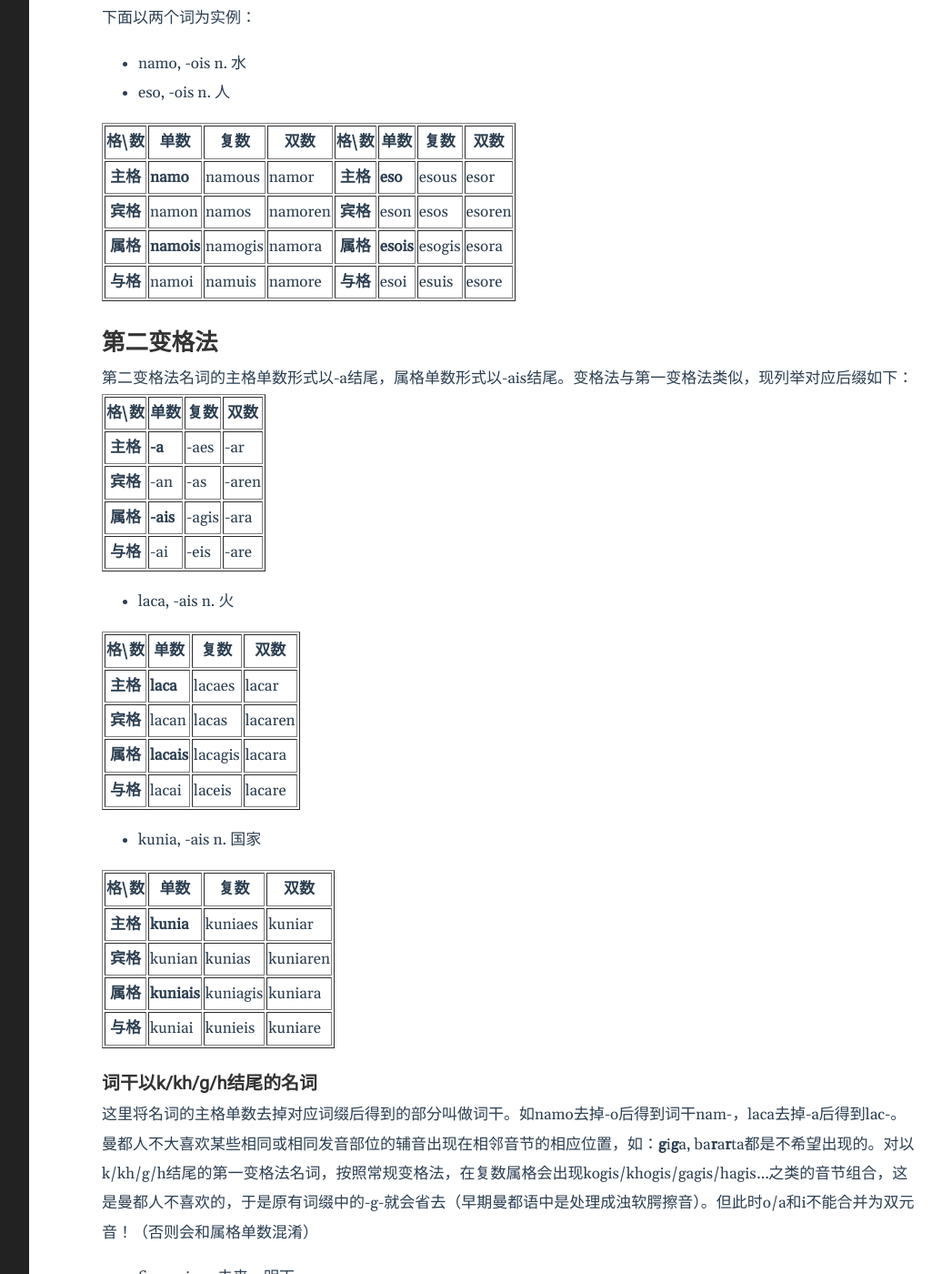
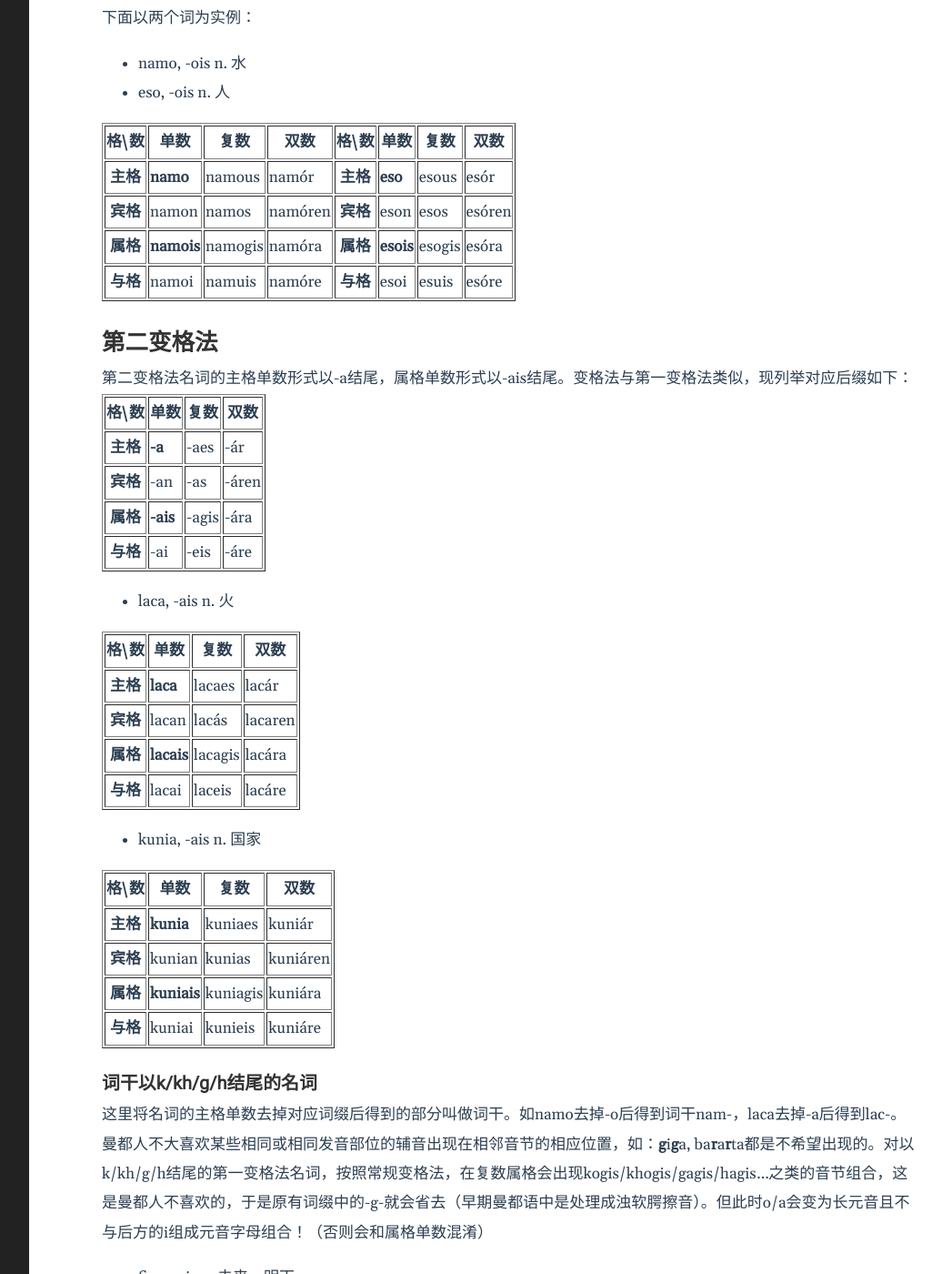
Before and after one commit to WenNianshuo/WenNianshuo.github.io, a Jekyll site: the page built from _posts/2022-01-10-2. 名词的数和格；名词的第一、第二变格法.md, in a window 1280 px wide and 1400 px high, scrolled down 1016 px. Shown: the whole window at 91% size, without its empty margins (188-1224 px from the left). Built offline with Jekyll 4.4.1, drawn with Linux system fonts in a browser that asks for light colours; some of the changed text lies outside the part shown.

Commit message:
Update 2022-01-10-2. 名词的数和格；名词的第一、第二变格法.md

```diff
--- a/_posts/2022-01-10-2. 名词的数和格；名词的第一、第二变格法.md
+++ b/_posts/2022-01-10-2. 名词的数和格；名词的第一、第二变格法.md
@@ -94,41 +94,41 @@ tags:
     <th>主格</th>
     <td><b>namo</b></td>
     <td>namous</td>
-    <td>namor</td>
+    <td>namór</td>
     <th>主格</th>
     <td><b>eso</b></td>
     <td>esous</td>
-    <td>esor</td>
+    <td>esór</td>
   </tr>
   <tr>
     <th>宾格</th>
     <td>namon</td>
     <td>namos</td>
-    <td>namoren</td>
+    <td>namóren</td>
     <th>宾格</th>
     <td>eson</td>
     <td>esos</td>
-    <td>esoren</td>
+    <td>esóren</td>
   </tr>
   <tr>
     <th>属格</th>
     <td><b>namois</b></td>
     <td>namogis</td>
-    <td>namora</td>
+    <td>namóra</td>
     <th>属格</th>
     <td><b>esois</b></td>
     <td>esogis</td>
-    <td>esora</td>
+    <td>esóra</td>
   </tr>
   <tr>
     <th>与格</th>
     <td>namoi</td>
     <td>namuis</td>
-    <td>namore</td>
+    <td>namóre</td>
     <th>与格</th>
     <td>esoi</td>
     <td>esuis</td>
-    <td>esore</td>
+    <td>esóre</td>
   </tr>
 </table>
 
@@ -147,25 +147,25 @@ tags:
     <th>主格</th>
     <td><b>-a</b></td>
     <td>-aes</td>
-    <td>-ar</td>
+    <td>-ár</td>
   </tr>
   <tr>
     <th>宾格</th>
     <td>-an</td>
     <td>-as</td>
-    <td>-aren</td>
+    <td>-áren</td>
   </tr>
   <tr>
     <th>属格</th>
     <td><b>-ais</b></td>
     <td>-agis</td>
-    <td>-ara</td>
+    <td>-ára</td>
   </tr>
   <tr>
     <th>与格</th>
     <td>-ai</td>
     <td>-eis</td>
-    <td>-are</td>
+    <td>-áre</td>
   </tr>
 </table>
 
@@ -182,25 +182,25 @@ tags:
     <th>主格</th>
     <td><b>laca</b></td>
     <td>lacaes</td>
-    <td>lacar</td>
+    <td>lacár</td>
   </tr>
   <tr>
     <th>宾格</th>
     <td>lacan</td>
-    <td>lacas</td>
+    <td>lacás</td>
     <td>lacaren</td>
   </tr>
   <tr>
     <th>属格</th>
     <td><b>lacais</b></td>
     <td>lacagis</td>
-    <td>lacara</td>
+    <td>lacára</td>
   </tr>
   <tr>
     <th>与格</th>
     <td>lacai</td>
     <td>laceis</td>
-    <td>lacare</td>
+    <td>lacáre</td>
   </tr>
 </table>
 
@@ -217,25 +217,25 @@ tags:
     <th>主格</th>
     <td><b>kunia</b></td>
     <td>kuniaes</td>
-    <td>kuniar</td>
+    <td>kuniár</td>
   </tr>
   <tr>
     <th>宾格</th>
     <td>kunian</td>
     <td>kunias</td>
-    <td>kuniaren</td>
+    <td>kuniáren</td>
   </tr>
   <tr>
     <th>属格</th>
     <td><b>kuniais</b></td>
     <td>kuniagis</td>
-    <td>kuniara</td>
+    <td>kuniára</td>
   </tr>
   <tr>
     <th>与格</th>
     <td>kuniai</td>
     <td>kunieis</td>
-    <td>kuniare</td>
+    <td>kuniáre</td>
   </tr>
 </table>
 
@@ -243,7 +243,7 @@ tags:
 
 这里将名词的主格单数去掉对应词缀后得到的部分叫做词干。如namo去掉-o后得到词干nam-，laca去掉-a后得到lac-。
 
-曼都人不大喜欢某些相同或相同发音部位的辅音出现在相邻音节的相应位置，如：**g**i**g**a, ba**r**a**r**ta都是不希望出现的。对以k/kh/g/h结尾的第一变格法名词，按照常规变格法，在复数属格会出现kogis/khogis/gagis/hagis...之类的音节组合，这是曼都人不喜欢的，于是原有词缀中的-g-就会省去（早期曼都语中是处理成浊软腭擦音）。但此时o/a和i不能合并为双元音！（否则会和属格单数混淆）
+曼都人不大喜欢某些相同或相同发音部位的辅音出现在相邻音节的相应位置，如：**g**i**g**a, ba**r**a**r**ta都是不希望出现的。对以k/kh/g/h结尾的第一变格法名词，按照常规变格法，在复数属格会出现kogis/khogis/gagis/hagis...之类的音节组合，这是曼都人不喜欢的，于是原有词缀中的-g-就会省去（早期曼都语中是处理成浊软腭擦音）。但此时o/a会变为长元音且不与后方的i组成元音字母组合！（否则会和属格单数混淆）
 
 * figo, -ois	n. 未来、明天
 
```
Also changed, not shown: other parts of _posts/2022-01-10-2. 名词的数和格；名词的第一、第二变格法.md (+23 -23 lines).
